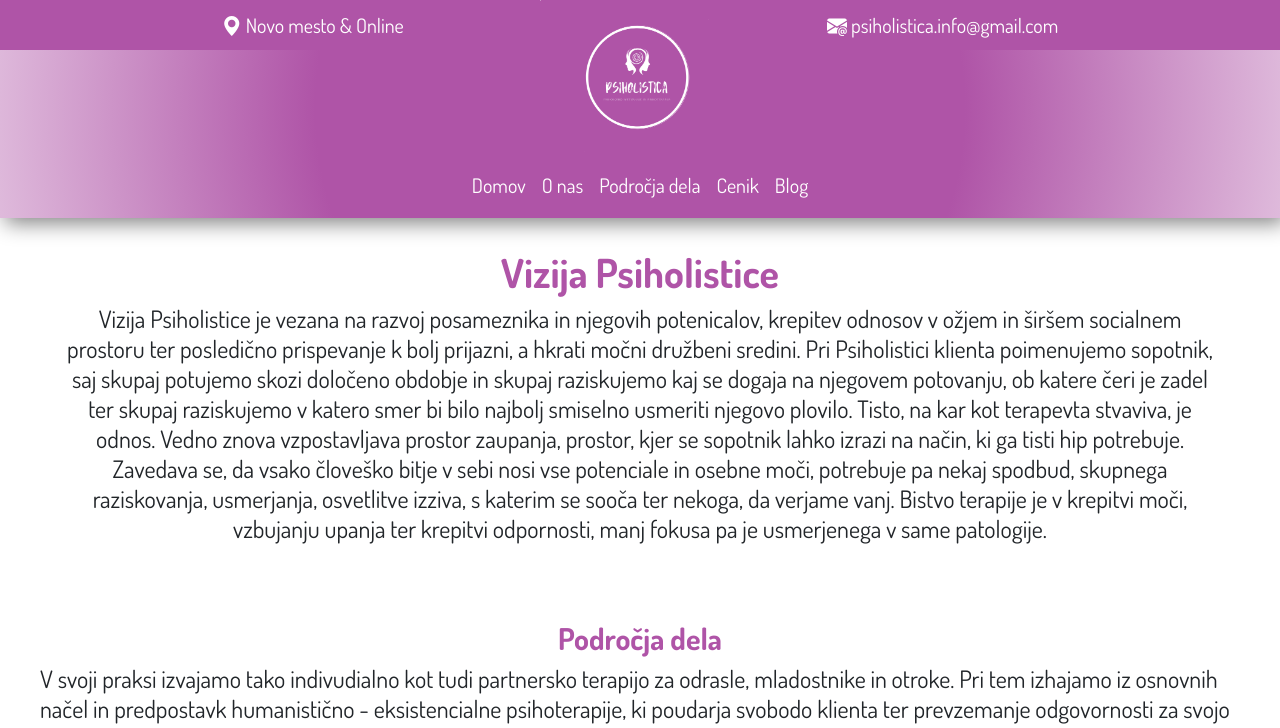
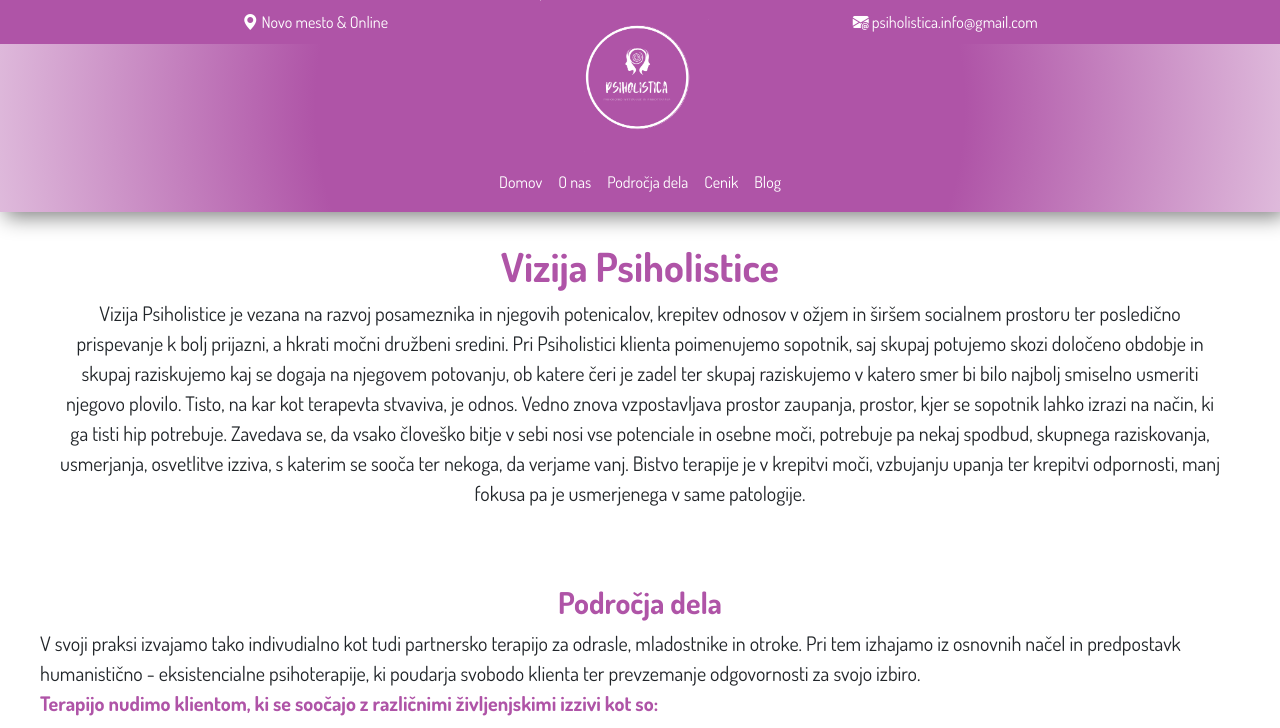
Before and after one commit to BaseCrystal09/Psiholistica, a plain HTML site: page področja-dela.html in a window 1280 px wide. Shown: the top 728 px of the page. Drawn offline with nearby package versions, Linux system fonts and the light colour scheme.

Commit message:
Bug fixes

```diff
--- a/področja-dela.html
+++ b/področja-dela.html
@@ -34,14 +34,13 @@
         >
       </div>
       <div class="menu">
-        <a href="index.html"
-          ><img
+        <img
             src="img/logo.png"
             alt="psiholistica logo"
             id="logo"
             width="200px"
           />
-        </a>
+
         <nav class="navbar navbar-expand-lg bg-body-tertiary" id="navbar">
           <div class="container-fluid">
             <button
--- a/src/blog.css
+++ b/src/blog.css
@@ -15,6 +15,9 @@ a {
 a:hover {
   color: #333 !important;
 }
+footer p {
+  margin: 0 !important;
+}
 /*Header*/
 .fixed-header {
   background-color: #af54a7;
@@ -26,7 +29,7 @@ a:hover {
   display: flex;
   align-items: center;
   justify-content: center;
-  font-size: 20px;
+  font-size: 16px;
   z-index: 1000;
 }
 .bi {
@@ -62,7 +65,7 @@ a:hover {
 
 #navbar {
   background-color: transparent !important;
-  font-size: 20px !important;
+  font-size: 16px !important;
   cursor: pointer;
   background-color: transparent;
   color: white;
@@ -84,7 +87,10 @@ a:hover {
   justify-content: center;
   color: #facaf6;
   padding: 10px !important;
-  font-size: 20px;
+  font-size: 16px;
+}
+.contact p {
+  font-size: 18px !important;
 }
 .text {
   color: white;
@@ -121,14 +127,14 @@ body .blog-cards .card-body .subtitle i {
   font-size: 24px;
 }
 /*construction site page*/
-.container{
+.container {
   text-align: center;
-  margin:150px 0
+  margin: 150px 0;
 }
-.container img{
+.container img {
   max-width: 280px;
 }
-.container h2{
+.container h2 {
   font-size: 72px;
   font-weight: bold;
   color: #af54a7;
--- a/src/cenik.css
+++ b/src/cenik.css
@@ -11,9 +11,13 @@ body {
 a {
   text-decoration: none !important;
   color: white !important;
+  font-size: 16px !important;
 }
 a:hover {
   color: #333 !important;
+}
+span {
+  font-size: 16px;
 }
 h1 {
   text-align: center;
@@ -34,14 +38,14 @@ strong {
   color: #af54a7;
 }
 p {
-  line-height: 30px;
-  font-size: 24px;
+  line-height: 26px;
+  font-size: 18px;
   text-wrap: wrap;
   margin: 50px;
 }
 li {
-  line-height: 30px;
-  font-size: 20px;
+  line-height: normal !important;
+  font-size: 18px;
   text-align: start;
   padding-top: 5px !important;
 }
@@ -60,7 +64,7 @@ button {
   display: flex;
   align-items: center;
   justify-content: center;
-  font-size: 20px;
+  font-size: 16px;
   z-index: 1000;
 }
 .bi {
@@ -102,6 +106,7 @@ button {
   border: none;
   padding: 10px;
   transition: 150ms all ease-in-out;
+  font-size: 20px !important;
 }
 #navbar li {
   font-size: 20px !important;
@@ -161,6 +166,9 @@ footer p {
   padding: 10px !important;
   font-size: 20px;
 }
+.contact p {
+  font-size: 18px;
+}
 .text {
   color: white;
   font-size: 24px;
--- a/src/o-nama-style.css
+++ b/src/o-nama-style.css
@@ -14,11 +14,14 @@ h2 {
   justify-content: center;
   margin-top: 40px !important;
   color: #af54a7 !important;
-  font-size: 48px !important;
+  font-size: 36px !important;
 }
 p {
   text-align: center;
-  font-size: 24px;
+  font-size: 18px;
+}
+span {
+  font-size: 16px;
 }
 
 /*Header*/
@@ -45,6 +48,7 @@ p {
 a {
   text-decoration: none !important;
   color: white !important;
+  font-size: 16px !important;
 }
 a:hover {
   color: #333 !important;
@@ -126,7 +130,7 @@ a:hover {
 }
 
 /*Footer*/
-footer p{
+footer p {
   margin-bottom: 0 !important;
 }
 .text {
@@ -186,7 +190,7 @@ footer p{
   #logo {
     margin-top: 20px;
   }
-  h2{
+  h2 {
     font-size: 36px !;
   }
 }
--- a/src/področja.css
+++ b/src/področja.css
@@ -11,6 +11,7 @@ body {
 a {
   text-decoration: none !important;
   color: white !important;
+  font-size: 16px !important;
 }
 a:hover {
   color: #333 !important;
@@ -23,7 +24,7 @@ p {
   text-align: center;
   margin: 30px;
   line-height: 30px;
-  font-size: 20px;
+  font-size: 16px;
   padding-bottom: 30px;
 }
 /*Header*/
@@ -37,7 +38,7 @@ p {
   display: flex;
   align-items: center;
   justify-content: center;
-  font-size: 20px;
+  font-size: 16px;
 }
 .bi {
   color: white;
@@ -111,7 +112,7 @@ p {
   justify-content: center;
 }
 .vizija p {
-  font-size: 24px !important;
+  font-size: 20px !important;
 }
 /*področja dela*/
 .podrocja h2 {
@@ -122,11 +123,11 @@ p {
 }
 .podrocja p {
   text-align: start;
-  font-size: 24px;
+  font-size: 20px;
   margin: 0 40px;
 }
 .podrocja ul {
-  font-size: 24px;
+  font-size: 20px;
   list-style: none;
   justify-items: center;
 }
@@ -156,15 +157,15 @@ p {
   color: #af54a7;
   font-weight: bold;
 }
-.pomoc h3{
-  font-size: 26px;
+.pomoc h3 {
+  font-size: 24px;
   color: #c965c1;
 }
 .pomoc ul {
   list-style: none;
-  font-size: 20px;
+  font-size: 18px;
 }
-.pomoc i{
+.pomoc i {
   color: #af54a7;
 }
 
@@ -184,6 +185,9 @@ footer p {
   color: #facaf6;
   padding: 10px !important;
   font-size: 20px;
+}
+.contact p {
+  font-size: 18px;
 }
 .rights {
   background-color: #af54a7;
@@ -239,5 +243,4 @@ footer p {
   .list img {
     display: none;
   }
-
 }
--- a/src/style.css
+++ b/src/style.css
@@ -11,7 +11,7 @@ body {
 a {
   text-decoration: none !important;
   color: white !important;
-  font-size: 18px;
+  font-size: 16px;
 }
 a:hover {
   color: #333 !important;
@@ -24,7 +24,7 @@ img {
 h2 {
   color: #af54a7 !important;
   text-align: center;
-  margin-bottom: 20px !important;
+  margin-bottom: 18px !important;
 }
 
 p {
@@ -56,7 +56,7 @@ strong {
 }
 
 span {
-  font-size: 18px !important;
+  font-size: 16px !important;
 }
 .menu {
   background: radial-gradient(
@@ -83,7 +83,7 @@ span {
 
 #navbar {
   background-color: transparent !important;
-  font-size: 18px !important;
+  font-size: 16px !important;
   cursor: pointer;
   background-color: transparent;
   color: white;
@@ -112,6 +112,7 @@ span {
   padding: 10px;
 }
 /*Hero */
+
 .head-page {
   margin: 0;
   margin-top: 50px;
@@ -121,7 +122,7 @@ span {
 }
 .quote {
   text-align: center;
-  font-size: 46px;
+  font-size: 40px;
 }
 #author {
   text-align: center;
@@ -141,6 +142,7 @@ span {
   margin: 50px 0;
 }
 .middle-section h2 {
+  font-size: 26px;
   align-content: center;
   color: white !important;
   font-weight: normal !important;
@@ -149,7 +151,7 @@ span {
   text-align: center;
 }
 .middle-section i {
-  font-size: 28px;
+  font-size: 26px;
 }
 /*main page*/
 .text {
@@ -166,11 +168,10 @@ span {
 /*footer*/
 footer p {
   margin-bottom: 0 !important;
-  font-size: 18px;
 }
 #geotag {
   color: white;
-  font-size: 22px;
+  font-size: 24px;
 }
 .contact {
   background: radial-gradient(
@@ -182,6 +183,9 @@ footer p {
   justify-content: center;
   color: #facaf6;
   padding: 10px !important;
+}
+.contact p {
+  font-size: 18px;
 }
 .rights {
   background-color: #af54a7;
@@ -209,6 +213,9 @@ footer p {
     display: flex;
     margin-bottom: 0;
   }
+  .middle-section h2 {
+    font-size: 14px;
+  }
 
   .navbar-toggler {
     display: block;
```
Also changed, not shown: blog-in-progress.html (+9 -13 lines), blog.html (+2 -3 lines), cenik.html (+2 -3 lines), index.html (+2 -2 lines), o-nas.html (+2 -3 lines).
